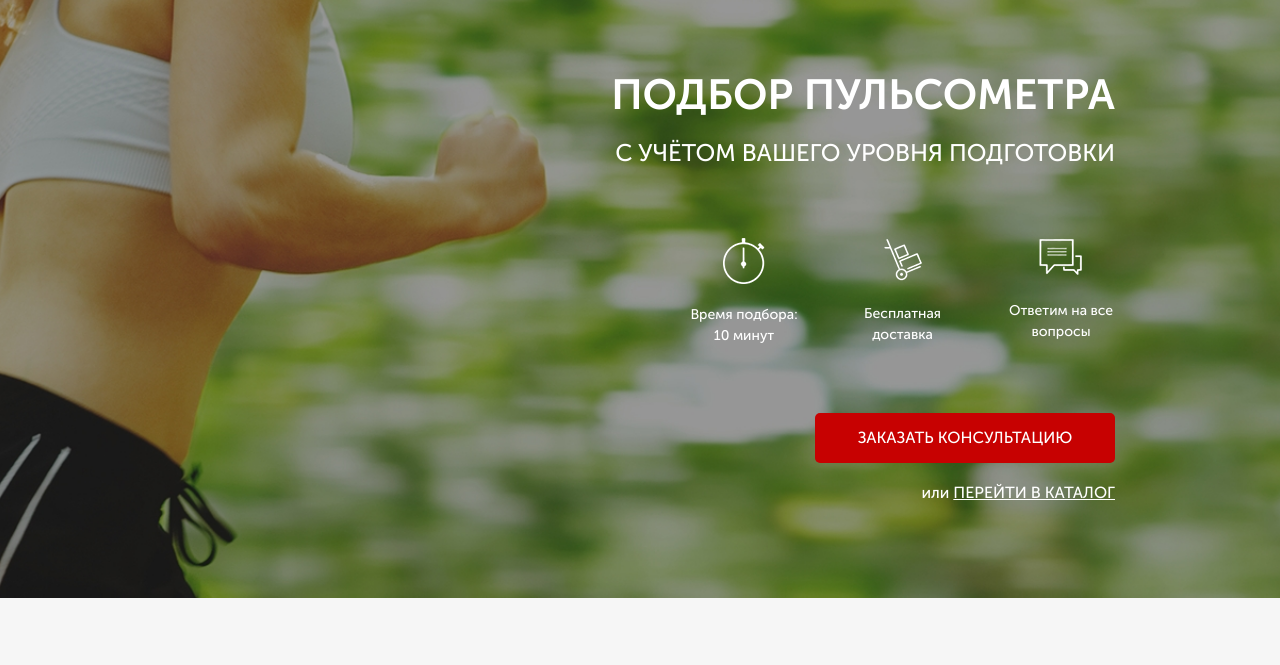
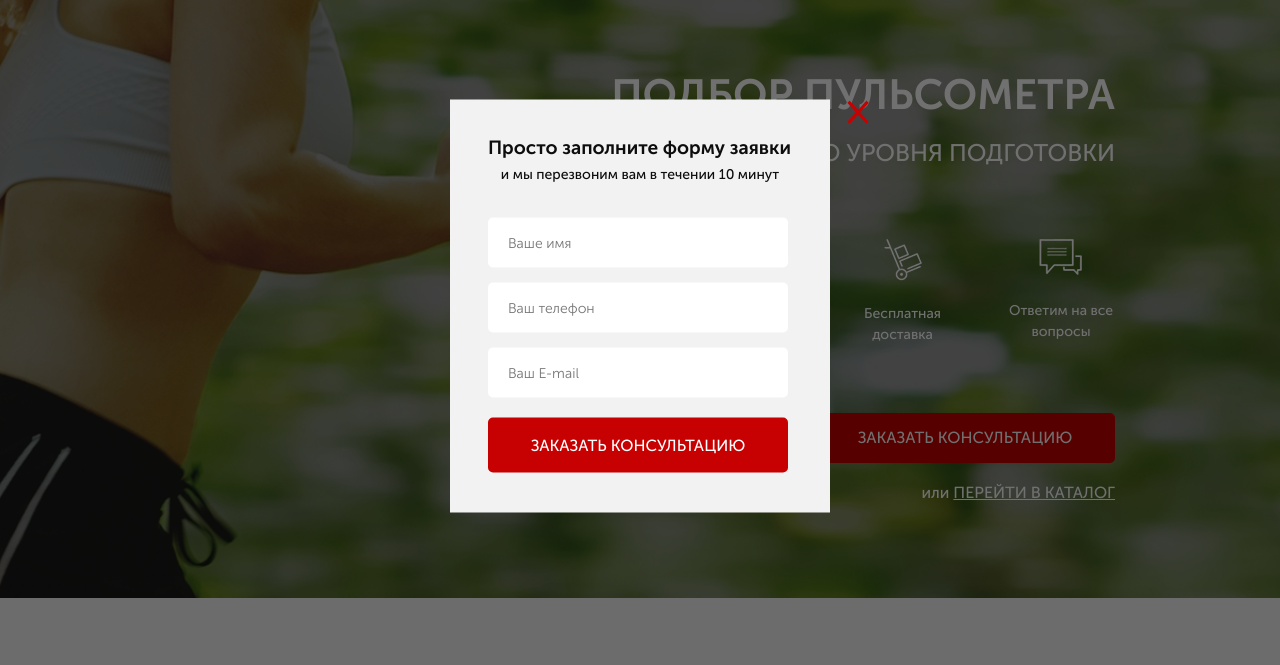
Before and after one commit to karyna4k/RunSmart, a website: page src/index.html in a window 1280 px wide. Shown: the part 94-759 px from the top of the page. Drawn offline with nearby package versions, Linux system fonts and the light colour scheme.

Commit message:
add style of modal__subtitle and modal__descr

```diff
--- a/src/index.html
+++ b/src/index.html
@@ -534,8 +534,8 @@
     <div class="overlay">
         <div class="modal">
             <div class="modal__close">&times;</div>
-            <div class="modal__subtitle"></div>
-            <div class="modal__descr"></div>
+            <div class="modal__subtitle">Просто заполните форму заявки</div>
+            <div class="modal__descr">и мы перезвоним вам в течении 10 минут</div>
             <form class="feed-form" action="#">
                 <input name="name" required placeholder="Ваше имя" type="text">
                 <input name="tel" required placeholder="Ваш телефон" type="number">
--- /dev/null
+++ b/src/sass/blocks/_modal.scss
@@ -0,0 +1,40 @@
+.overlay {
+    position: fixed;
+    width: 100%;
+    height: 100%;
+    top: 0;
+    background-color: rgba(0, 0, 0, .56);
+}
+
+.modal {
+    position: absolute;
+    top: 50%;
+    left: 50%;
+    transform: translate(-50%, -50%);
+    width: 380px;
+    min-height: 400px;
+    background-color: #f2f2f2;
+    padding: 38px 38px 40px 38px;
+    &__close {
+        position: absolute;
+        top: 0;
+        right: -40px;
+        font-size: 41px;
+        line-height: 21px;
+        color: $main-color;
+    }
+    &__subtitle {
+        color: #0d0d0d;
+        font-size: 19px;
+        line-height: 19px;
+        font-weight: 700;
+    }
+    &__descr {
+        margin-top: 11px;
+        color: #0d0d0d;
+        font-size: 14px;
+        line-height: 14px;
+        font-weight: 500;
+        text-align: center;
+    }
+}
--- a/src/sass/style.scss
+++ b/src/sass/style.scss
@@ -21,3 +21,4 @@
 @import 'blocks/catalog';
 @import 'blocks/reviews';
 @import 'blocks/footer';
+@import 'blocks/modal';
```
Also changed, not shown: src/css/style.min.css.
